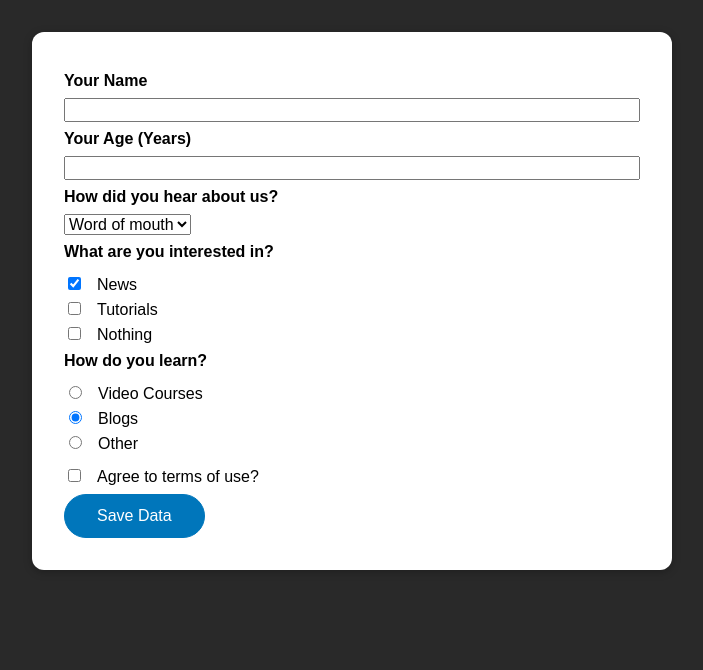
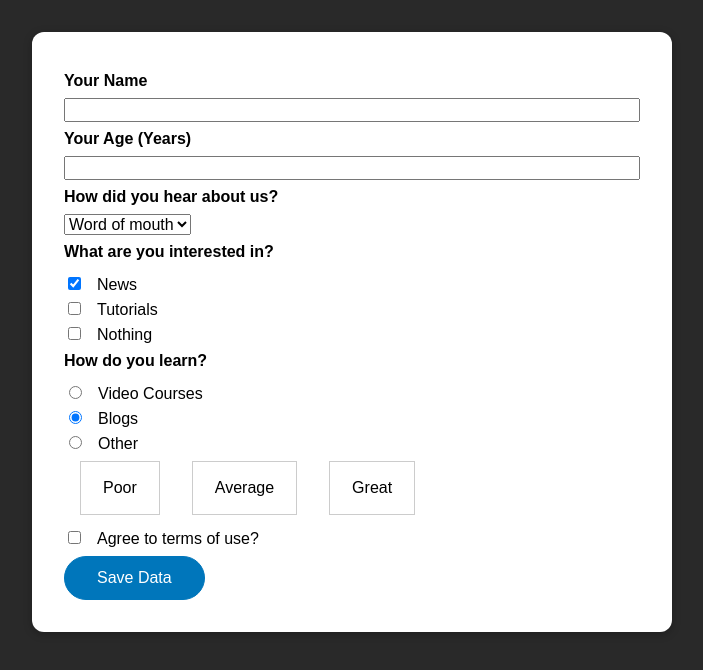
Before and after one commit to jrnewton/udemy-vue-complete-guide, a Vue app: page / in a window 1280 px wide. Shown: the top 670 px of the page, without its empty margins (288-991 px from the left). Built offline with nearby package versions, Linux system fonts and the light colour scheme; the HTML template or start-up script is replaced by a standard one.

Commit message:
First pass at RatingControl component

```diff
--- /dev/null
+++ b/src/components/RatingControl.vue
@@ -0,0 +1,72 @@
+<template>
+  <ul>
+    <!-- default behaivor for buttons in a form is to
+    submit the form.  Set type to button to override this. -->
+    <li :class="{ active: isActive('poor') }">
+      <button type="button" @click="selectOption('poor')">
+        Poor
+      </button>
+    </li>
+    <li :class="{ active: isActive('average') }">
+      <button type="button" @click="selectOption('average')">
+        Average
+      </button>
+    </li>
+    <li :class="{ active: isActive('great') }">
+      <button type="button" @click="selectOption('great')">
+        Great
+      </button>
+    </li>
+  </ul>
+</template>
+
+<script>
+export default {
+  data() {
+    return {
+      activeOption: null
+    };
+  },
+  methods: {
+    selectOption(opt) {
+      this.activeOption = opt;
+    },
+    isActive(opt) {
+      return this.activeOption === opt;
+    }
+  }
+};
+</script>
+
+<style scoped>
+.active {
+  border-color: purple;
+}
+
+.active button {
+  color: purple;
+}
+
+ul {
+  list-style: non;
+  margin: 0.5rem 0;
+  padding: 0;
+  display: flex;
+}
+
+li {
+  margin: 0 1rem;
+  border: 1px solid #ccc;
+  padding: 1rem;
+  display: flex;
+  justify-content: center;
+  align-items: center;
+}
+
+button {
+  font: inherit;
+  border: none;
+  background-color: transparent;
+  cursor: pointer;
+}
+</style>
--- a/src/components/TheForm.vue
+++ b/src/components/TheForm.vue
@@ -90,6 +90,9 @@
       </div>
     </div>
     <div class="form-control">
+      <rating-control></rating-control>
+    </div>
+    <div class="form-control">
       <input
         type="checkbox"
         id="confirm-terms"
@@ -105,10 +108,15 @@
 </template>
 
 <script>
+import RatingControl from './RatingControl.vue';
+
 const defaultReferrer = 'wom';
 const defaultInterest = ['news'];
 const defaultHow = 'blogs';
 export default {
+  components: {
+    RatingControl
+  },
   data() {
     return {
       username: '',
```
